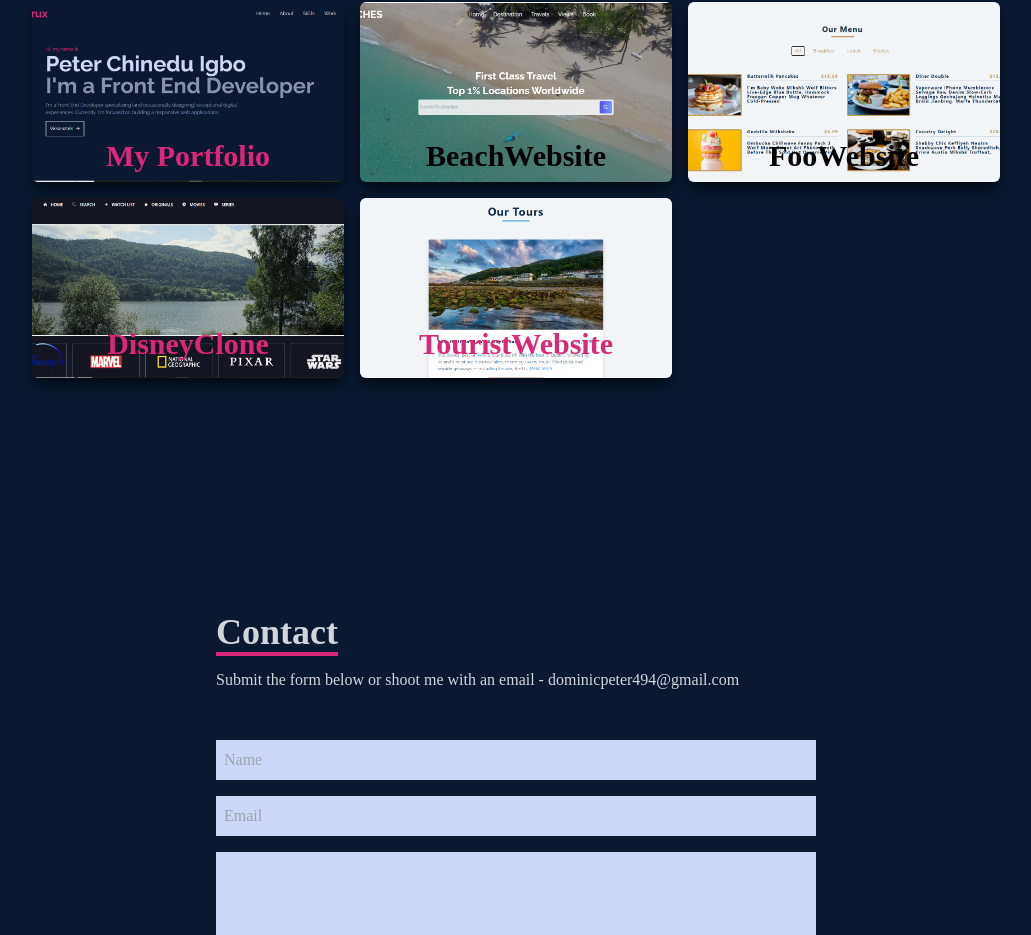
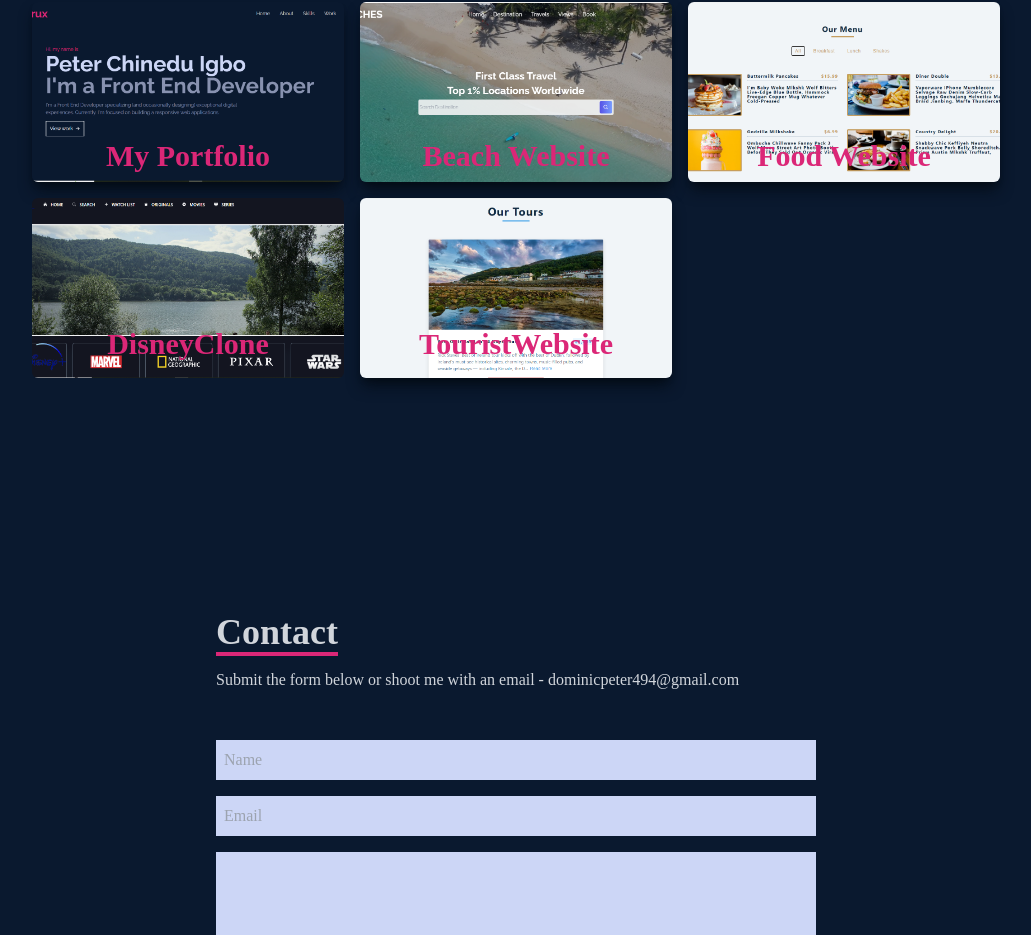
Before and after one commit to Petruxchinedu/My-React-Portfolio, a React (Create React App) app: page / in a window 1280 px wide. Shown: the part 2389-3324 px from the top of the page, without its empty margins (124-1155 px from the left). Built offline with nearby package versions, Linux system fonts and the light colour scheme.

Commit message:
Updated Work.js

```diff
--- a/src/components/Work.js
+++ b/src/components/Work.js
@@ -46,8 +46,8 @@
               }}
               className="shadow-lg shadow-[#040c16] group container rounded-md flex justify-center items-center mx-auto content-div"
             >
-              <span className="font-bold text-black text-3xl mt-32">
-                BeachWebsite
+              <span className="font-bold text-pink-600 text-3xl mt-32">
+                Beach Website
               </span>
             </div>
           </a>
@@ -63,8 +63,8 @@
               }}
               className="shadow-lg shadow-[#040c16] group container rounded-md flex justify-center items-center mx-auto content-div"
             >
-              <span className="font-bold text-black text-3xl mt-32">
-                FooWebsite
+              <span className="font-bold text-pink-600 text-3xl mt-32">
+                Food Website
               </span>
             </div>
           </a>
@@ -78,7 +78,7 @@
                 backgroundImage: `url(${DisneyClone})`,
                 height: "180px",
               }}
-              className="shadow-lg shadow-[#040c16] group container rounded-md flex justify-center items-center mx-auto content-div"
+              className=" group container rounded-md flex justify-center items-center mx-auto content-div"
             >
               <span className="font-bold text-pink-600 text-3xl mt-28">
                 DisneyClone
```
